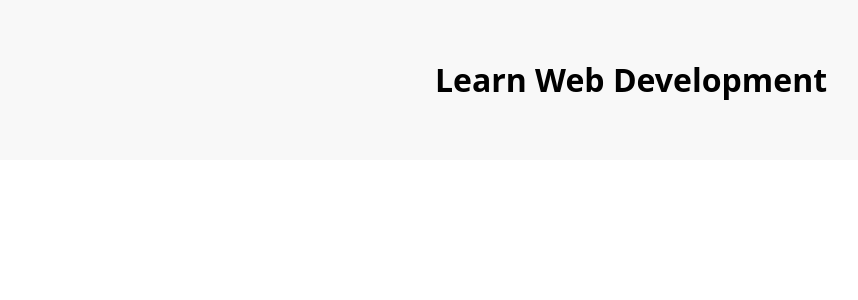
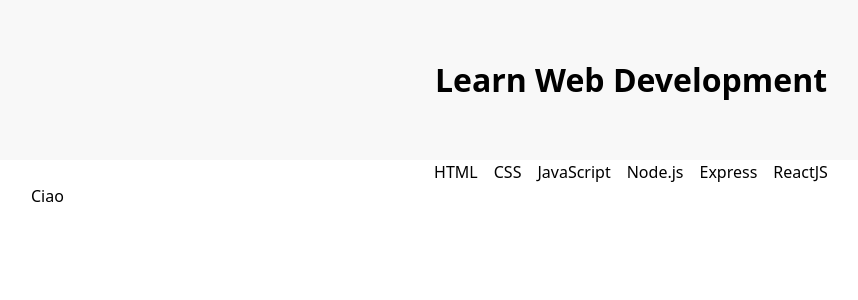
Before and after one commit to lorenzoferrante97/react-use-state, a React (Vite) app: page / in a window 1280 px wide. Shown: the top 300 px of the page, without its empty margins (9-867 px from the left). Built offline with nearby package versions, Linux system fonts and the light colour scheme; a web font is replaced by a local one.

Commit message:
fix: return on map

```diff
--- a/src/components/TextContainer.jsx
+++ b/src/components/TextContainer.jsx
@@ -6,7 +6,7 @@ export default function TextContainer () {
     return (
 
         <>
-
+            <p>Ciao</p>
         </>
 
     )
--- a/src/components/buttons/ButtonGroup.jsx
+++ b/src/components/buttons/ButtonGroup.jsx
@@ -13,7 +13,7 @@ export default function ButtonGroup () {
                 {/* ciclo languages per btn comp */}
                 {
                     languages.map( (language) => {
-                        <Button key={language.id} lang={language} />
+                        return <Button key={language.id} lang={language} />
                     } )
                 }
             </div>
```
